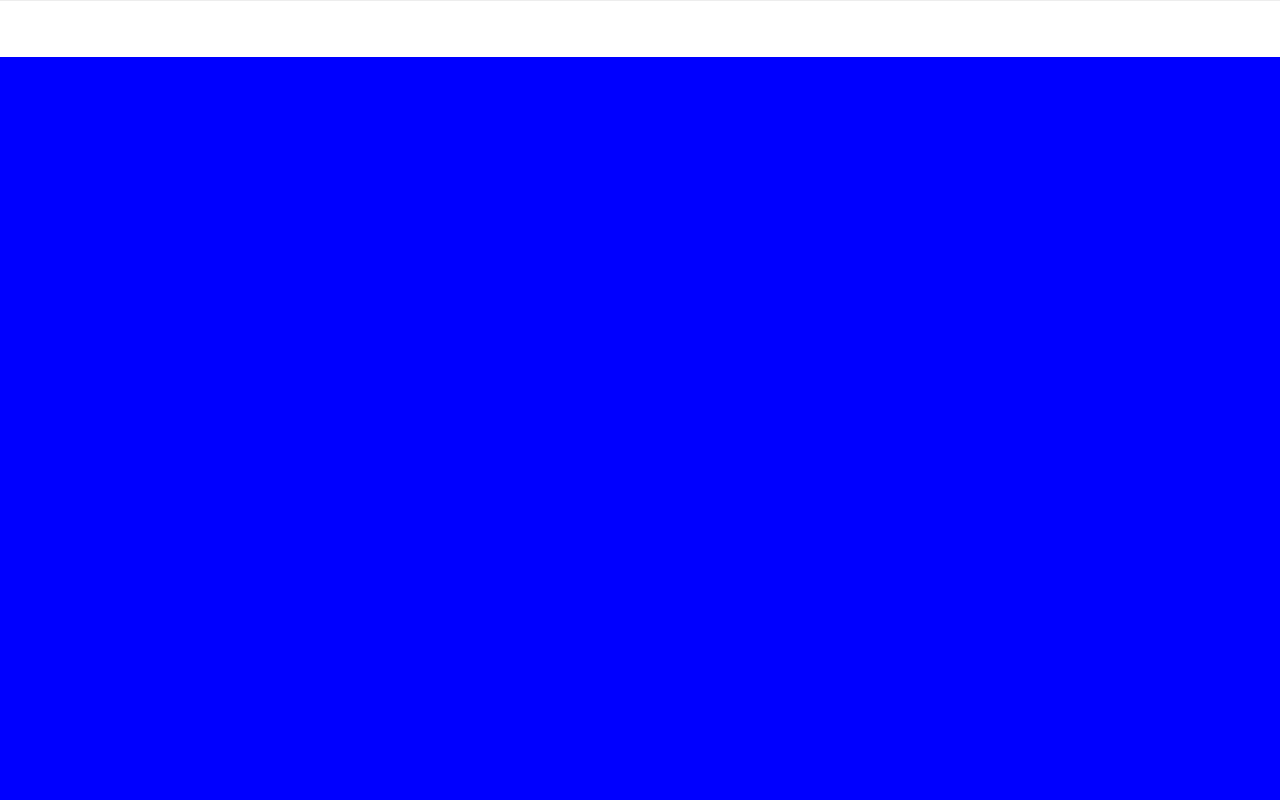
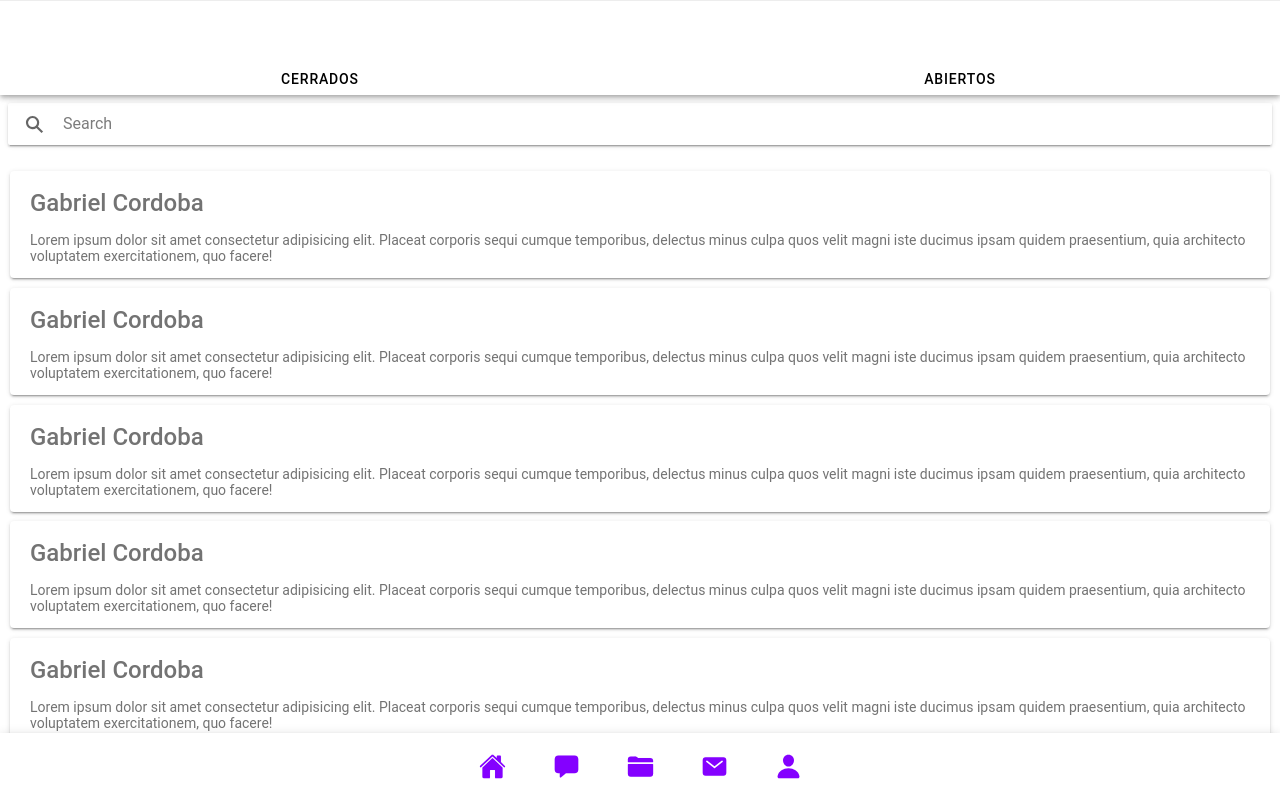
Before and after one commit to DaikoneKisu/health-linker-frontend, a React (Vite) app: page /CasosClinicos in a window 1280 px wide. Built offline with nearby package versions, Linux system fonts and the light colour scheme.

Commit message:
añadido el diseño de módulo de casos clínicos

```diff
--- a/src/pages/casos-clinicos/casos-clinicos.tsx
+++ b/src/pages/casos-clinicos/casos-clinicos.tsx
@@ -3,29 +3,111 @@ import {
   IonHeader,
   IonPage,
   IonTitle,
-  IonToolbar,
+  IonCard,
+  IonButtons,
+  IonButton,
+  IonMenuButton,
+  IonText,
   IonList,
-  IonItem,
-  IonInput,
-  IonButton,
+  IonSearchbar,
   IonFooter,
-  IonText,
+  IonIcon,
 } from "@ionic/react";
+import {home, chatbox, folder, mail, person} from 'ionicons/icons';
 import "./styles.css";
 
 const CasosClinicos: React.FC = () => {
   return (
-    <IonPage style={{ backgroundColor: "blue" }}>
-      <div
-        style={{
-          display: "flex",
-          flexDirection: "row",
-          justifyContent: "center",
-          backgroundColor: "blue",
-        }}
-      >
-        <h1 style={{ color: "green" }}>Casos Clínicos</h1>
-      </div>
+    <IonPage>
+      <IonHeader>
+          <IonTitle className='titulo-app'>Casos clínicos</IonTitle>
+          <IonButtons>
+            <IonButton className="botones-casos">Cerrados</IonButton>
+            <IonButton className="botones-casos">Abiertos</IonButton>
+          </IonButtons>
+      </IonHeader>
+
+      <IonSearchbar></IonSearchbar>
+
+
+      <IonContent>
+        <IonList>
+          <IonCard>
+            <IonText>
+              <h2>Gabriel Cordoba</h2>
+              <p>Lorem ipsum dolor sit amet consectetur adipisicing elit. Placeat corporis sequi cumque temporibus, delectus minus culpa quos velit magni iste ducimus ipsam quidem praesentium, quia architecto voluptatem exercitationem, quo facere!</p>
+            </IonText>
+          </IonCard>
+
+          <IonCard>
+            <IonText>
+              <h2>Gabriel Cordoba</h2>
+              <p>Lorem ipsum dolor sit amet consectetur adipisicing elit. Placeat corporis sequi cumque temporibus, delectus minus culpa quos velit magni iste ducimus ipsam quidem praesentium, quia architecto voluptatem exercitationem, quo facere!</p>
+            </IonText>
+          </IonCard>
+
+          <IonCard>
+            <IonText>
+              <h2>Gabriel Cordoba</h2>
+              <p>Lorem ipsum dolor sit amet consectetur adipisicing elit. Placeat corporis sequi cumque temporibus, delectus minus culpa quos velit magni iste ducimus ipsam quidem praesentium, quia architecto voluptatem exercitationem, quo facere!</p>
+            </IonText>
+          </IonCard>
+
+          <IonCard>
+            <IonText>
+              <h2>Gabriel Cordoba</h2>
+              <p>Lorem ipsum dolor sit amet consectetur adipisicing elit. Placeat corporis sequi cumque temporibus, delectus minus culpa quos velit magni iste ducimus ipsam quidem praesentium, quia architecto voluptatem exercitationem, quo facere!</p>
+            </IonText>
+          </IonCard>
+
+          <IonCard>
+            <IonText>
+              <h2>Gabriel Cordoba</h2>
+              <p>Lorem ipsum dolor sit amet consectetur adipisicing elit. Placeat corporis sequi cumque temporibus, delectus minus culpa quos velit magni iste ducimus ipsam quidem praesentium, quia architecto voluptatem exercitationem, quo facere!</p>
+            </IonText>
+          </IonCard>
+
+          <IonCard>
+            <IonText>
+              <h2>Gabriel Cordoba</h2>
+              <p>Lorem ipsum dolor sit amet consectetur adipisicing elit. Placeat corporis sequi cumque temporibus, delectus minus culpa quos velit magni iste ducimus ipsam quidem praesentium, quia architecto voluptatem exercitationem, quo facere!</p>
+            </IonText>
+          </IonCard>
+
+          <IonCard>
+            <IonText>
+              <h2>Gabriel Cordoba</h2>
+              <p>Lorem ipsum dolor sit amet consectetur adipisicing elit. Placeat corporis sequi cumque temporibus, delectus minus culpa quos velit magni iste ducimus ipsam quidem praesentium, quia architecto voluptatem exercitationem, quo facere!</p>
+            </IonText>
+          </IonCard>
+        </IonList>
+      </IonContent>
+
+      <IonFooter>
+        <IonButtons>
+
+          <IonButton size="large" className="botones-inferiores">
+            <IonIcon icon={home}></IonIcon>
+          </IonButton>
+
+          <IonButton size="large" className="botones-inferiores">
+            <IonIcon icon={chatbox}></IonIcon>
+          </IonButton>
+
+          <IonButton size="large" className="botones-inferiores">
+            <IonIcon icon={folder}></IonIcon>
+          </IonButton>
+
+          <IonButton size="large" className="botones-inferiores">
+            <IonIcon icon={mail}></IonIcon>
+          </IonButton>
+
+          <IonButton size="large" className="botones-inferiores">
+            <IonIcon icon={person}></IonIcon>
+          </IonButton>
+
+        </IonButtons>
+      </IonFooter>
     </IonPage>
   );
 };
--- a/src/pages/casos-clinicos/styles.css
+++ b/src/pages/casos-clinicos/styles.css
@@ -1,3 +1,19 @@
-.test {
-  color: red;
+p {
+  margin-left: 20px;
 }
+
+.botones-casos {
+  width: 1000px;
+}
+
+ion-footer {
+  display: flex;
+  justify-content: center;
+  align-items: center;
+  font-size: 1.2em;
+  height: 3.5em;
+}
+
+.botones-inferiores {
+  width: 70px;
+}
--- a/src/pages/dashboard.css
+++ b/src/pages/dashboard.css
@@ -13,6 +13,7 @@ ion-menu-button {
 }
 
 ion-title {
+    margin: 20px;
     text-align: center;
     font-size: 1.5em;
 }
```
